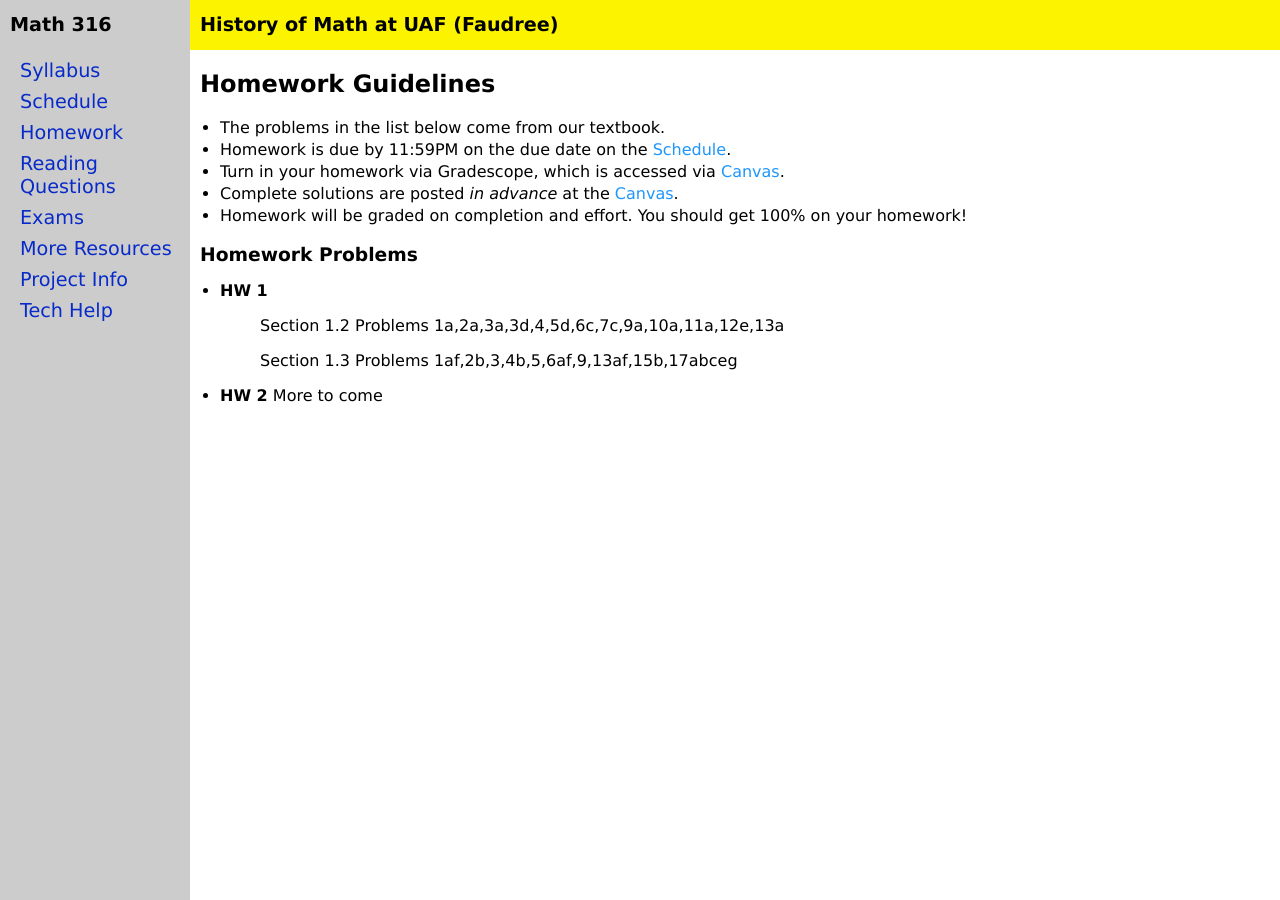
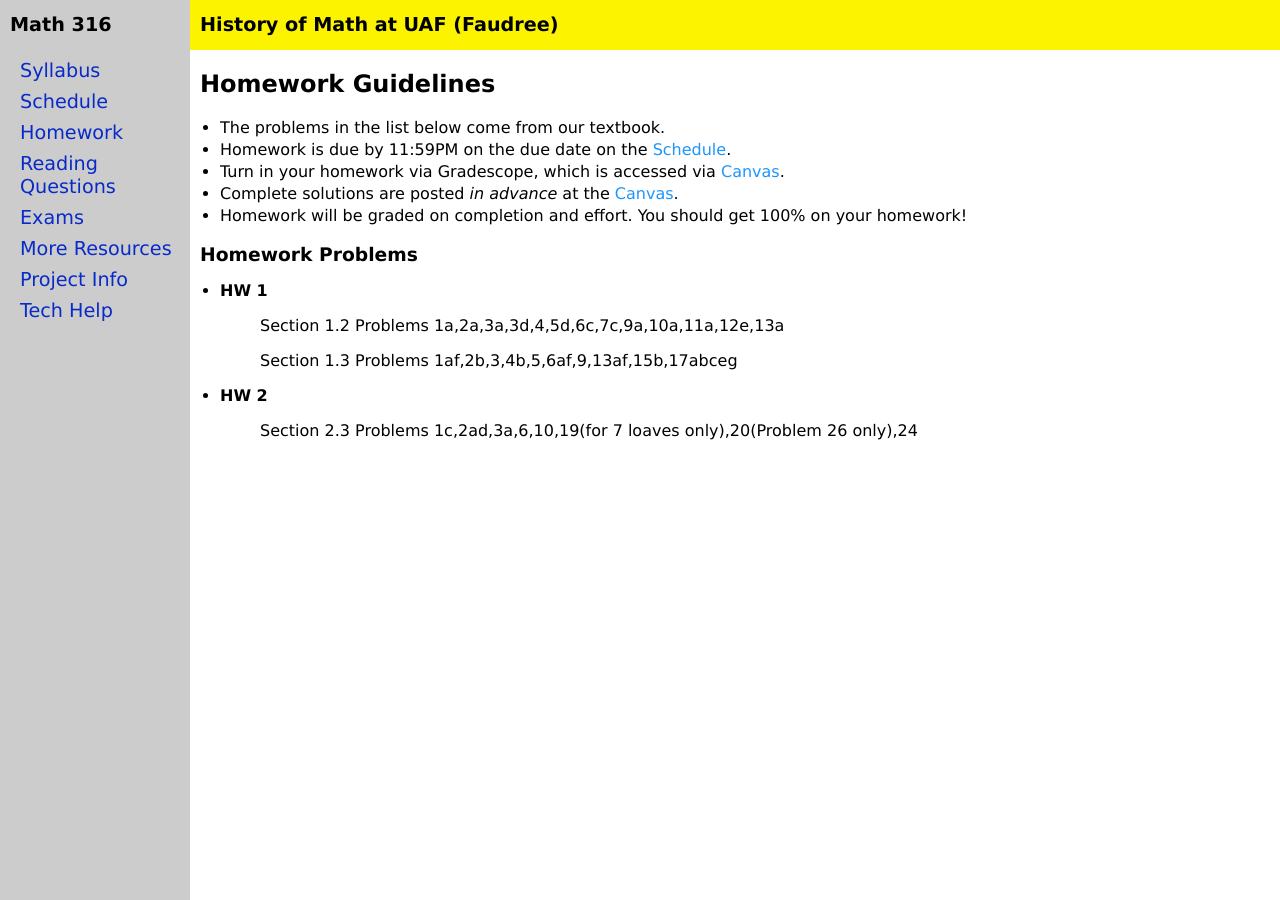
Before and after one commit to jrfaudree/HOM, a Jekyll site: the page built from homework.md, in a window 1280 px wide. Built offline with Jekyll 4.4.1, drawn with Linux system fonts in a browser that asks for light colours.

Commit message:
Update homework.md

```diff
--- a/homework.md
+++ b/homework.md
@@ -19,4 +19,6 @@ title: Homework
 >
 Section 1.3 Problems 1af,2b,3,4b,5,6af,9,13af,15b,17abceg
 >
-  * **HW 2** More to come
+  * **HW 2**
+>
+Section 2.3 Problems 1c,2ad,3a,6,10,19(for 7 loaves only),20(Problem 26 only),24
```
